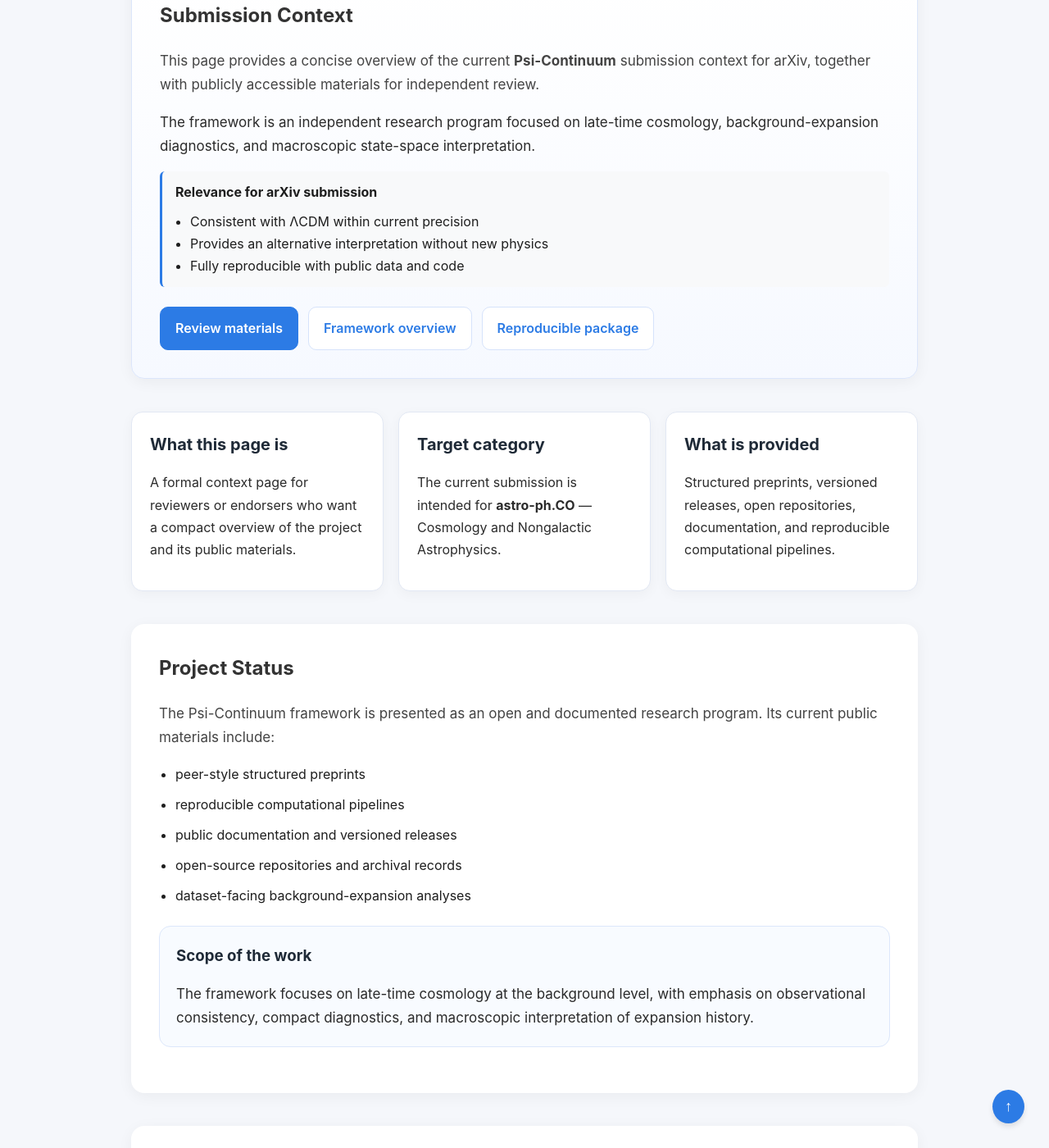
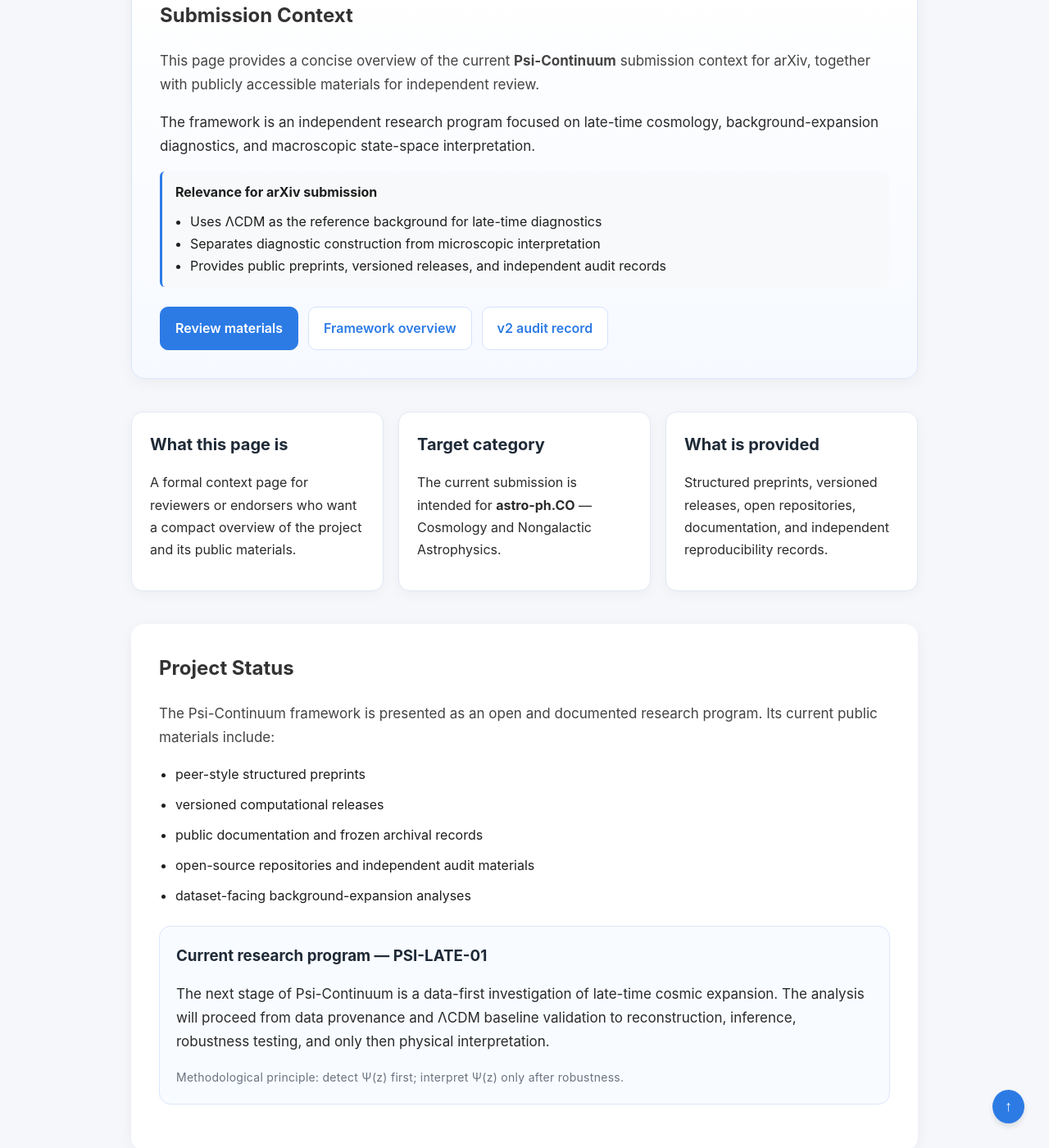
Before and after one commit to dmitrylife/Dmitrylife.github.io, a Jekyll site: the page arxiv-endorsement.html, which Jekyll copies as it is, in a window 1280 px wide and 1400 px high, scrolled down 616 px. Shown: the whole window at 82% size. Built offline with Jekyll 4.4.1, drawn with Linux system fonts in a browser that asks for light colours; some of the changed text lies outside the part shown.

Commit message:
Update arXiv page after v2 audit

```diff
--- a/arxiv-endorsement.html
+++ b/arxiv-endorsement.html
@@ -78,16 +78,19 @@
             <div class="relevance-block">
                 <strong>Relevance for arXiv submission</strong>
                 <ul>
-                    <li>Consistent with ΛCDM within current precision</li>
-                    <li>Provides an alternative interpretation without new physics</li>
-                    <li>Fully reproducible with public data and code</li>
+                    <li>Uses ΛCDM as the reference background for late-time diagnostics</li>
+                    <li>Separates diagnostic construction from microscopic interpretation</li>
+                    <li>Provides public preprints, versioned releases, and independent audit records</li>
                 </ul>
             </div>
 
             <div class="hero-actions">
                 <a class="button-primary" href="#materials">Review materials</a>
                 <a class="button-secondary" href="/theory.html">Framework overview</a>
-                <a class="button-secondary" href="/docs/v2/">Reproducible package</a>
+                <a class="button-secondary"
+                   href="https://github.com/dmitrylife/psi-continuum-v2-audit"
+                   target="_blank"
+                   rel="noopener noreferrer">v2 audit record</a>
             </div>
         </section>
 
@@ -112,7 +115,7 @@
                 <h3>What is provided</h3>
                 <p>
                     Structured preprints, versioned releases, open repositories,
-                    documentation, and reproducible computational pipelines.
+                    documentation, and independent reproducibility records.
                 </p>
             </article>
         </section>
@@ -127,18 +130,22 @@
 
             <ul class="clean-list">
                 <li>peer-style structured preprints</li>
-                <li>reproducible computational pipelines</li>
-                <li>public documentation and versioned releases</li>
-                <li>open-source repositories and archival records</li>
+                <li>versioned computational releases</li>
+                <li>public documentation and frozen archival records</li>
+                <li>open-source repositories and independent audit materials</li>
                 <li>dataset-facing background-expansion analyses</li>
             </ul>
 
             <div class="feature-highlight">
-                <h3>Scope of the work</h3>
+                <h3>Current research program — PSI-LATE-01</h3>
                 <p>
-                    The framework focuses on late-time cosmology at the background level,
-                    with emphasis on observational consistency, compact diagnostics,
-                    and macroscopic interpretation of expansion history.
+                    The next stage of Psi-Continuum is a data-first investigation of
+                    late-time cosmic expansion. The analysis will proceed from data
+                    provenance and ΛCDM baseline validation to reconstruction, inference,
+                    robustness testing, and only then physical interpretation.
+                </p>
+                <p class="titlesmall">
+                    Methodological principle: detect Ψ(z) first; interpret Ψ(z) only after robustness.
                 </p>
             </div>
         </section>
@@ -195,13 +202,18 @@
                 </article>
 
                 <article class="stack-card">
-                    <p class="stack-label">Reproducible software</p>
+                    <p class="stack-label">Frozen computational release · Audited</p>
                     <h3>Psi-Continuum v2</h3>
                     <p>
-                        Background-level computational package for testing
-                        the framework against modern cosmological datasets.
+                        Archived background-level implementation preserved as a frozen
+                        scientific record. An independent audit confirmed internal numerical
+                        reproducibility while identifying a model–implementation mismatch
+                        for non-zero response amplitude.
                     </p>
-                    <a href="/docs/v2/">Open v2 documentation →</a>
+                    <a href="/docs/v2/">Open frozen v2 documentation →</a><br>
+                    <a href="https://github.com/dmitrylife/psi-continuum-v2-audit"
+                       target="_blank"
+                       rel="noopener noreferrer">Open independent audit →</a>
                 </article>
 
                 <article class="stack-card">
@@ -220,12 +232,13 @@
         </section>
 
         <section class="content">
-            <h2>Illustrative Background-Level Result</h2>
+            <h2>Illustrative Archived v2 Result</h2>
 
             <p>
-                The figure below shows an example comparison between the reference
-                $\Lambda$CDM background and the minimal $\Psi$CDM deformation
-                using observational $H(z)$ measurements.
+                The figure below is retained as an example from the frozen v2
+                computational record, comparing the reference $\Lambda$CDM background
+                with the archived $\Psi$CDM implementation using observational
+                $H(z)$ measurements.
             </p>
 
             <div class="project-figure">
@@ -235,13 +248,20 @@
                     class="responsive-figure"
                 >
                 <div class="project-figure__caption">
-                    Example background-level comparison used in the reproducible late-time analysis.
+                    Archived v2 background-level comparison. The independent audit should be
+                    consulted when interpreting non-zero-response results from this implementation.
                 </div>
             </div>
 
             <p>
-                Code, data pathways, and documentation for this class of tests
-                are available in the public project materials.
+                The independent audit confirmed internal numerical reproducibility of the
+                archived pipeline while identifying a model–implementation mismatch for
+                non-zero response amplitude. Numerical results from v2 should therefore be
+                interpreted as properties of the archived implementation rather than as tests
+                of the defining published equation.
+                <a href="https://github.com/dmitrylife/psi-continuum-v2-audit"
+                   target="_blank"
+                   rel="noopener noreferrer">View independent audit →</a>
             </p>
         </section>
 
@@ -256,7 +276,7 @@
             <div class="release-timeline">
 
                 <article class="release-card">
-                    <div class="release-topline">Main current formulation</div>
+                    <div class="release-topline">Consolidated framework preprint</div>
                     <h3>Psi–Continuum Cosmology v5</h3>
                     <p class="release-subtitle">
                         A Macroscopic State–Space Response Framework for Late–Time Cosmic Expansion
@@ -281,13 +301,16 @@
                 </article>
 
                 <article class="release-card">
-                    <div class="release-topline">Reproducible analysis package</div>
+                    <div class="release-topline">Frozen release · Audited</div>
                     <h3>Psi–Continuum Cosmology v2</h3>
                     <p class="release-subtitle">
                         A Minimal One–Parameter Extension of ΛCDM
                     </p>
                     <p>
-                        Public background-expansion test pipeline with SN Ia, H(z), and BAO likelihoods.
+                        Frozen background-expansion implementation using SN Ia, H(z), SDSS,
+                        and DESI DR2 BAO. Its numerical pipeline is internally reproducible,
+                        but an independent audit identified a model–implementation mismatch
+                        for non-zero response amplitude.
                     </p>
                     <div class="link-block">
                         <div>
@@ -299,7 +322,13 @@
                         <div>
                             <span class="link-label">Docs:</span>
                             <a href="https://psi-continuum.org/docs/v2/" target="_blank" rel="noopener noreferrer">
-                                psi-continuum-v2
+                                Frozen v2 documentation
+                            </a>
+                        </div>
+                        <div>
+                            <span class="link-label">Audit:</span>
+                            <a href="https://github.com/dmitrylife/psi-continuum-v2-audit" target="_blank" rel="noopener noreferrer">
+                                Reproducibility and model-consistency audit
                             </a>
                         </div>
                     </div>
```
